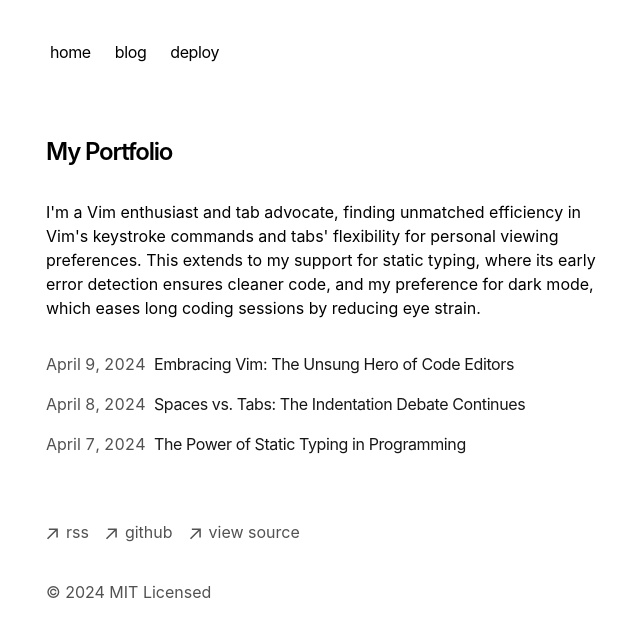
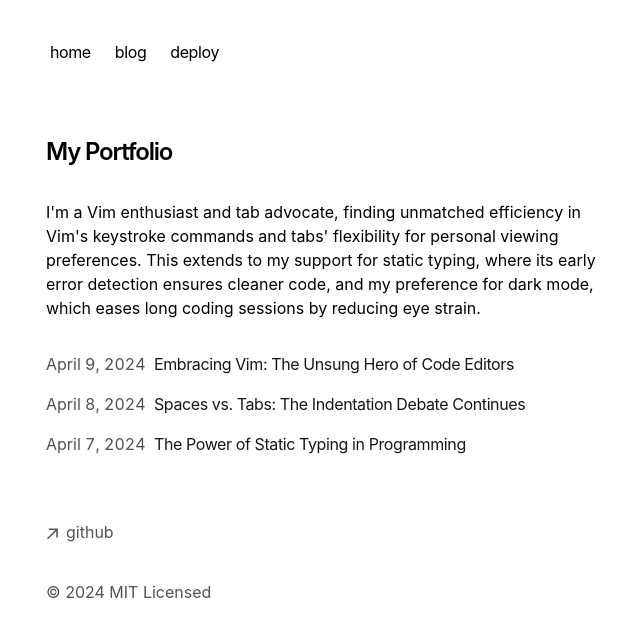
Before and after one commit to epicblueprints/my-blog, a Next.js app: page / in a window 1280 px wide. Shown: the top 636 px of the page, without its empty margins (306-946 px from the left). Built offline with nearby package versions, Linux system fonts and the light colour scheme.

Commit message:
change github link

```diff
--- a/app/components/footer.tsx
+++ b/app/components/footer.tsx
@@ -24,32 +24,10 @@
             className="flex items-center transition-all hover:text-neutral-800 dark:hover:text-neutral-100"
             rel="noopener noreferrer"
             target="_blank"
-            href="/rss"
-          >
-            <ArrowIcon />
-            <p className="ml-2 h-7">rss</p>
-          </a>
-        </li>
-        <li>
-          <a
-            className="flex items-center transition-all hover:text-neutral-800 dark:hover:text-neutral-100"
-            rel="noopener noreferrer"
-            target="_blank"
-            href="https://github.com/vercel/next.js"
+            href="https://github.com/epicblueprints/my-blog/"
           >
             <ArrowIcon />
             <p className="ml-2 h-7">github</p>
-          </a>
-        </li>
-        <li>
-          <a
-            className="flex items-center transition-all hover:text-neutral-800 dark:hover:text-neutral-100"
-            rel="noopener noreferrer"
-            target="_blank"
-            href="https://vercel.com/templates/next.js/portfolio-starter-kit"
-          >
-            <ArrowIcon />
-            <p className="ml-2 h-7">view source</p>
           </a>
         </li>
       </ul>
```
